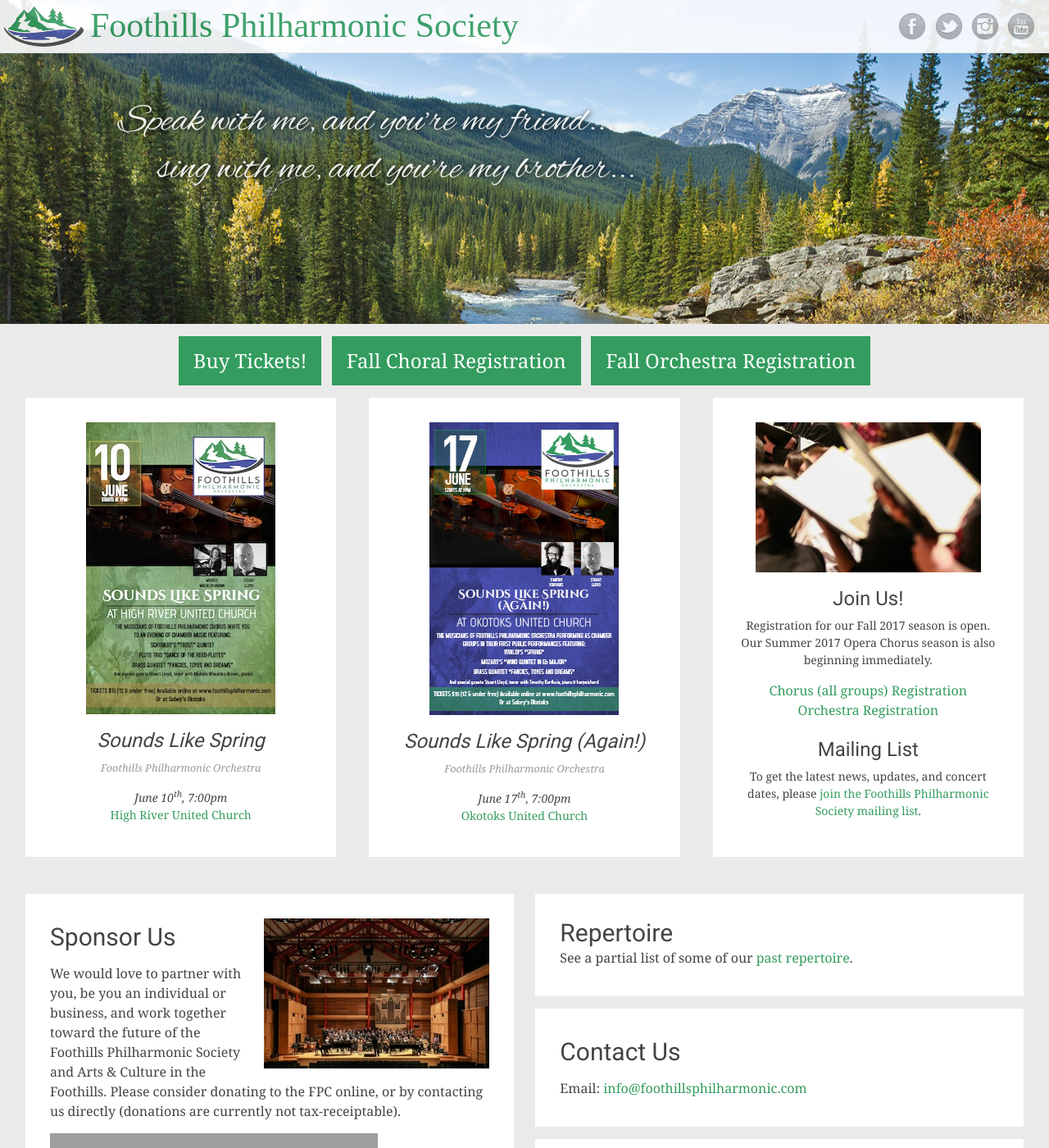
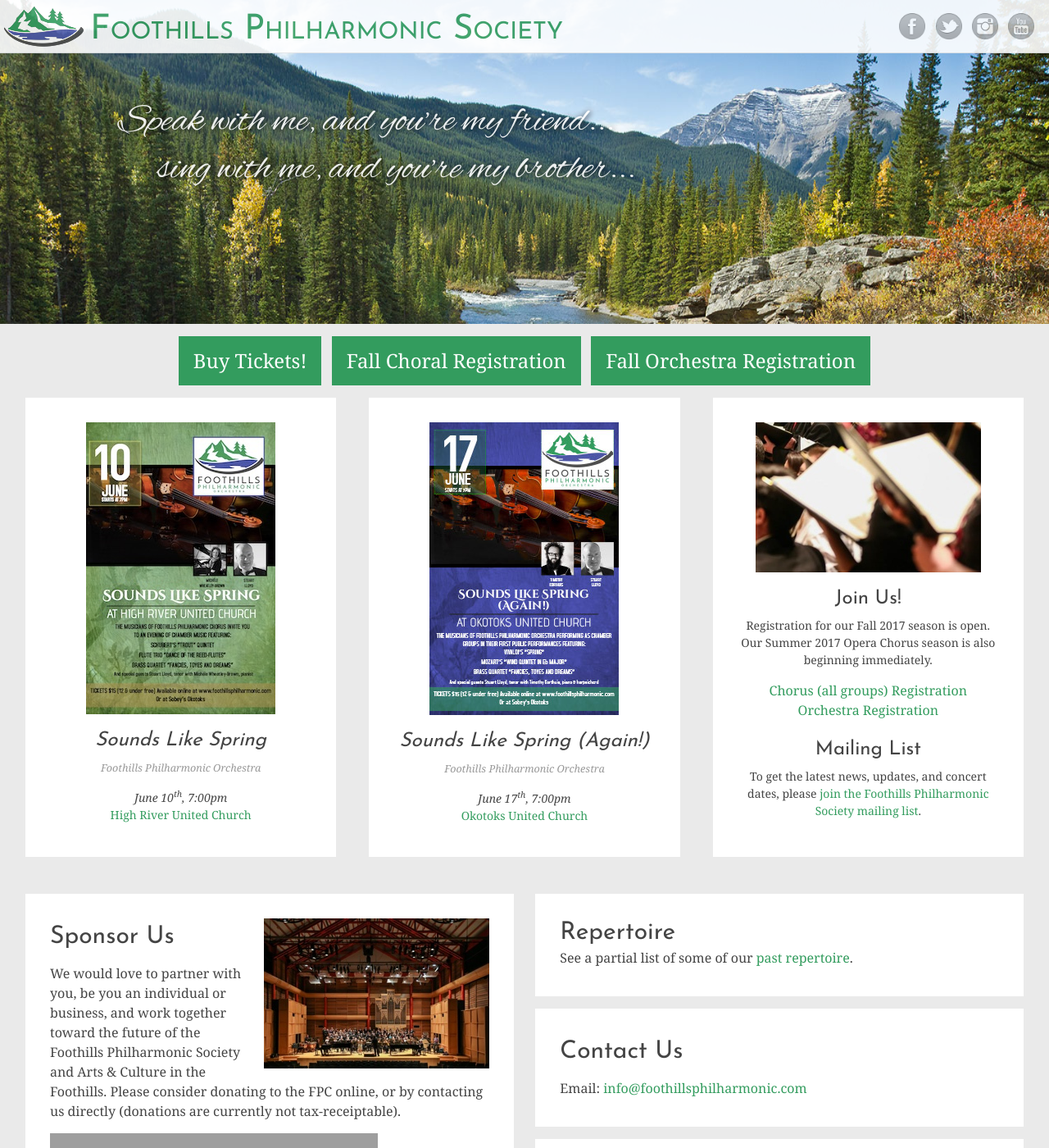
Before and after one commit to percyhanna/fps, a Jekyll site: the page built from index.html, in a window 1280 px wide and 1400 px high. Shown: the whole window at 82% size. Built offline with Jekyll 4.4.1, drawn with Linux system fonts in a browser that asks for light colours; some web fonts are replaced; Markdown is read by kramdown in place of the engine named in the settings; grey boxes are pictures that could not be loaded.

Commit message:
Update typography

```diff
--- a/_layouts/default.html
+++ b/_layouts/default.html
@@ -9,7 +9,7 @@
   <meta name="keywords" content="Okotoks choir, Alberta choir, foothills choir, high river choir, Okotoks arts, Alberta arts, foothills arts, choir, Okotoks concerts, Alberta concerts, high river concerts, foothills concerts, classical music, Okotoks classical music, Alberta classical music, foothills classical music, high river classical music, fpc, foothills philharmonic, foothills philharmonic chorus, foothills philharmonic society, Okotoks orchestra, Alberta orchestra, foothills orchestra, high river orchestra, Okotoks orchestras, Alberta orchestras">
   <meta name="google-site-verification" content="5UwuIue64B8b1B4AAKttyGeNLJftniGbZNJ5B4hrVvI" />
   <link rel="stylesheet" href="/css/main.css" type="text/css" media="all">
-  <link href='//fonts.googleapis.com/css?family=Roboto|Alex+Brush|Balthazar' rel='stylesheet' type='text/css'>
+  <link href='//fonts.googleapis.com/css?family=Alex+Brush|Balthazar|Josefin+Sans' rel='stylesheet' type='text/css'>
   <script type="text/javascript">var _kmq = _kmq || [];
   var _kmk = _kmk || '449365614749a295221e9855187ad9ed492ede16';
   var _kmq = _kmq || [];
--- a/_layouts/lite.html
+++ b/_layouts/lite.html
@@ -8,7 +8,7 @@
   <meta name="description" content="{{ page.description }}">
   <meta name="keywords" content="Okotoks choir, Alberta choir, foothills choir, high river choir, Okotoks arts, Alberta arts, foothills arts, choir, Okotoks concerts, Alberta concerts, high river concerts, foothills concerts, classical music, Okotoks classical music, Alberta classical music, foothills classical music, high river classical music, fpc, foothills philharmonic, foothills philharmonic chorus, foothills philharmonic society, Okotoks orchestra, Alberta orchestra, foothills orchestra, high river orchestra, Okotoks orchestras, Alberta orchestras">
   <link rel="stylesheet" href="/css/main.css" type="text/css" media="all">
-  <link href='//fonts.googleapis.com/css?family=Roboto|Alex+Brush|Balthazar' rel='stylesheet' type='text/css'>
+  <link href='//fonts.googleapis.com/css?family=Alex+Brush|Balthazar|Josefin+Sans' rel='stylesheet' type='text/css'>
   <script type="text/javascript">var _kmq = _kmq || [];
   var _kmk = _kmk || '449365614749a295221e9855187ad9ed492ede16';
   var _kmq = _kmq || [];
--- a/_layouts/no-banner.html
+++ b/_layouts/no-banner.html
@@ -8,7 +8,7 @@
   <meta name="description" content="{{ page.description }}">
   <meta name="keywords" content="Okotoks choir, Alberta choir, foothills choir, high river choir, Okotoks arts, Alberta arts, foothills arts, choir, Okotoks concerts, Alberta concerts, high river concerts, foothills concerts, classical music, Okotoks classical music, Alberta classical music, foothills classical music, high river classical music, fpc, foothills philharmonic, foothills philharmonic chorus, foothills philharmonic society, Okotoks orchestra, Alberta orchestra, foothills orchestra, high river orchestra, Okotoks orchestras, Alberta orchestras">
   <link rel="stylesheet" href="/css/main.css" type="text/css" media="all">
-  <link href='//fonts.googleapis.com/css?family=Roboto|Alex+Brush|Balthazar' rel='stylesheet' type='text/css'>
+  <link href='//fonts.googleapis.com/css?family=Alex+Brush|Balthazar|Josefin+Sans' rel='stylesheet' type='text/css'>
   <script type="text/javascript">var _kmq = _kmq || [];
   var _kmk = _kmk || '449365614749a295221e9855187ad9ed492ede16';
   var _kmq = _kmq || [];
--- a/css/main.css
+++ b/css/main.css
@@ -130,7 +130,7 @@
 
 /* Headings */
 h1, h2, h3, h4, h5, h6 {
-  font-family:  'Roboto', sans-serif;
+  font-family:  'Josefin Sans', sans-serif;
 }
 h1 { font-size: 30px; line-height: 36px; }
 h2 { font-size: 28px; line-height: 34px; }
@@ -527,12 +527,14 @@
 .site-branding {
   position: fixed;
   float: left;
-  font-family: 'Roboto';
+  font-family: 'Josefin Sans';
   width: 100%;
 }
 .site-branding h1 {
-  font-family: Balthazar;
-  line-height: 1.5em;
+  font-family: 'Josefin Sans', sans-serif;
+  line-height: 1.75em;
+  /*text-transform: uppercase;*/
+  font-variant: small-caps;
   float: left;
   font-size: 42px;
   color: #444;
@@ -606,7 +608,7 @@
   padding-left: 0;
 }
 .main-navigation li {
-  font-family: 'Roboto';
+  font-family: 'Josefin Sans';
   float: left;
   position: relative;
   font-size: 18px;
@@ -615,7 +617,7 @@
   border-left: 1px solid #E1E4E6;
 }
 .main-navigation a {
-  font-family: 'Roboto';
+  font-family: 'Josefin Sans';
   padding: 0 25px;
   display: block;
   text-decoration: none;
@@ -1176,7 +1178,7 @@
   background-color: #FFFFFF;
 }
 .widget-title {
-  font-family: 'Roboto';
+  font-family: 'Josefin Sans';
   font-size: 25px;
   font-size: 2.5rem;
   margin-bottom: 15px;
```
